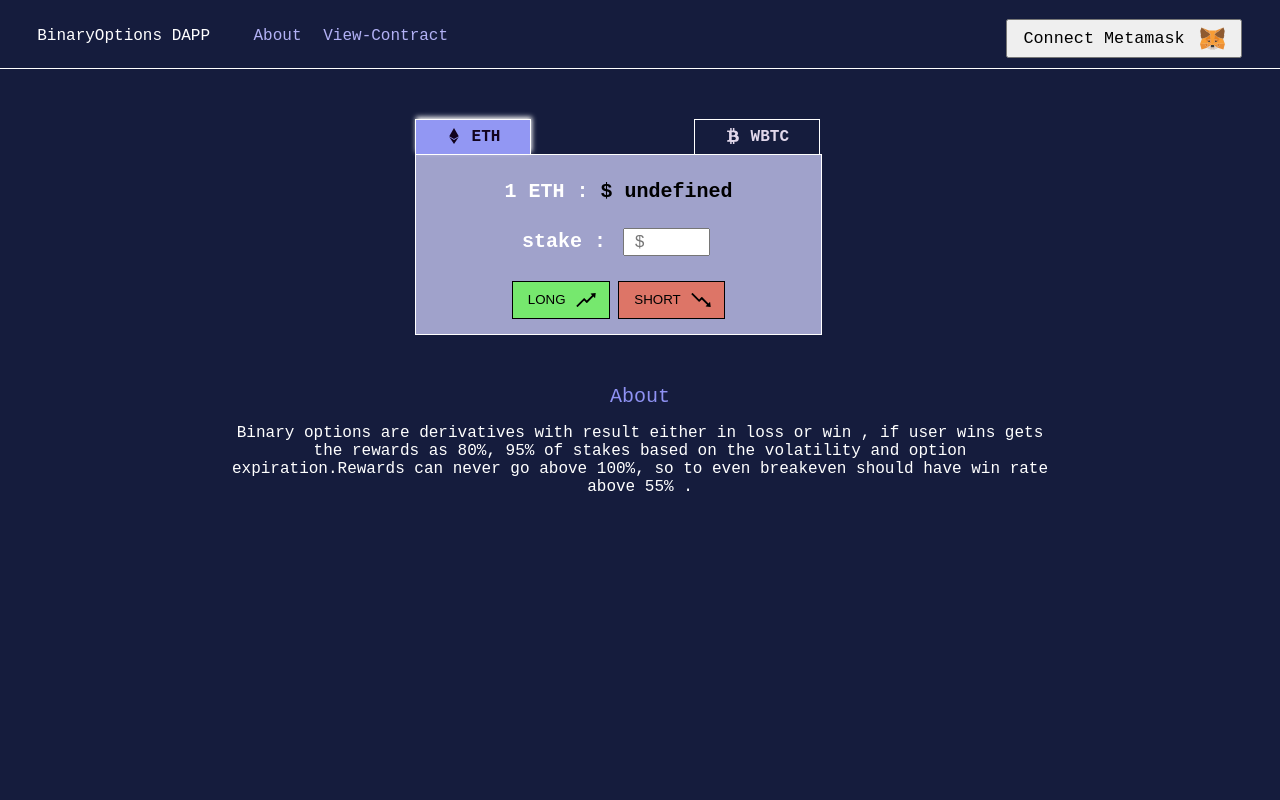
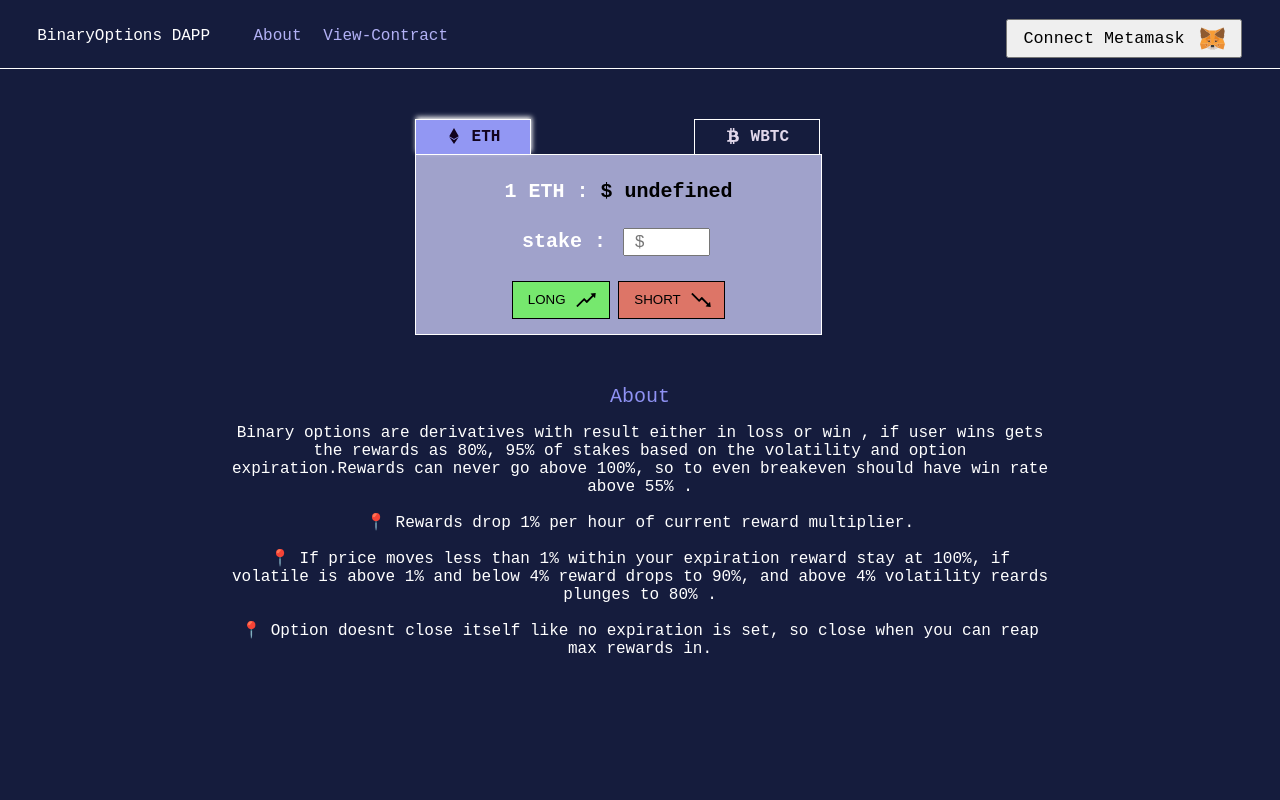
Before and after one commit to dezens-labs/BinaryOptions-DAPP, a React (Create React App) app: page / in a window 1280 px wide. Shown: the top 800 px of the page. Built offline with nearby package versions, Linux system fonts and the light colour scheme; no server answers.

Commit message:
about section rules added

```diff
--- a/src/components/App.jsx
+++ b/src/components/App.jsx
@@ -29,7 +29,7 @@ function App() {
 
   }
 
-
+  let width = window.innerWidth;
 
   return (
     <div className="App flex-wrapper">
@@ -66,9 +66,11 @@ function App() {
 
       </div>
 
-      <footer>
-        <Footer />
-      </footer>
+      { width > 500  &&
+        <footer>
+          <Footer />
+        </footer>
+      }
 
     </div>
   )
--- a/src/components/whatisthis.jsx
+++ b/src/components/whatisthis.jsx
@@ -1,10 +1,16 @@
 import React from 'react'
+
 
 const About = () => {
   return (
     <div className="aboutsection" id={'whatisthis'}>
        <h5>About</h5>
        <p>Binary options are derivatives with result either in loss or win , if user wins gets the rewards as 80%, 95% of stakes based on the volatility and option expiration.Rewards can never go above 100%, so to even breakeven should have win rate above 55% .</p>
+       <div className='warnings'>
+        <p>📍 Rewards drop 1% per hour of current reward multiplier.</p>
+        <p className='rewardwarn'>📍 If price moves less than 1% within your expiration reward stay at 100%, if volatile is above 1% and  below 4% reward drops to 90%, and above 4% volatility reards plunges to 80% .</p>
+        <p>📍 Option doesnt close itself like no expiration is set, so close when you can reap max rewards in.</p>
+       </div>
     </div>
   )
 }
--- a/src/css/App.css
+++ b/src/css/App.css
@@ -100,7 +100,7 @@ body{
   border-top: 2px solid rgb(255, 255, 255);
   font-weight: normal;
   font-size: 0.61rem;
-  top: 1100px;
+  top: 1140px;
 }
 
 .footermove a{
@@ -440,3 +440,16 @@ label{
   font-size: 0.85rem;
   font-weight: bold;
 }
+
+.warnings{
+  justify-content: start;
+  align-items: start;
+}
+
+
+.rewardwarn{
+  margin-left: 0;
+  padding-left: 0;
+  display: flex;
+  flex-flow: row wrap;
+}
```
